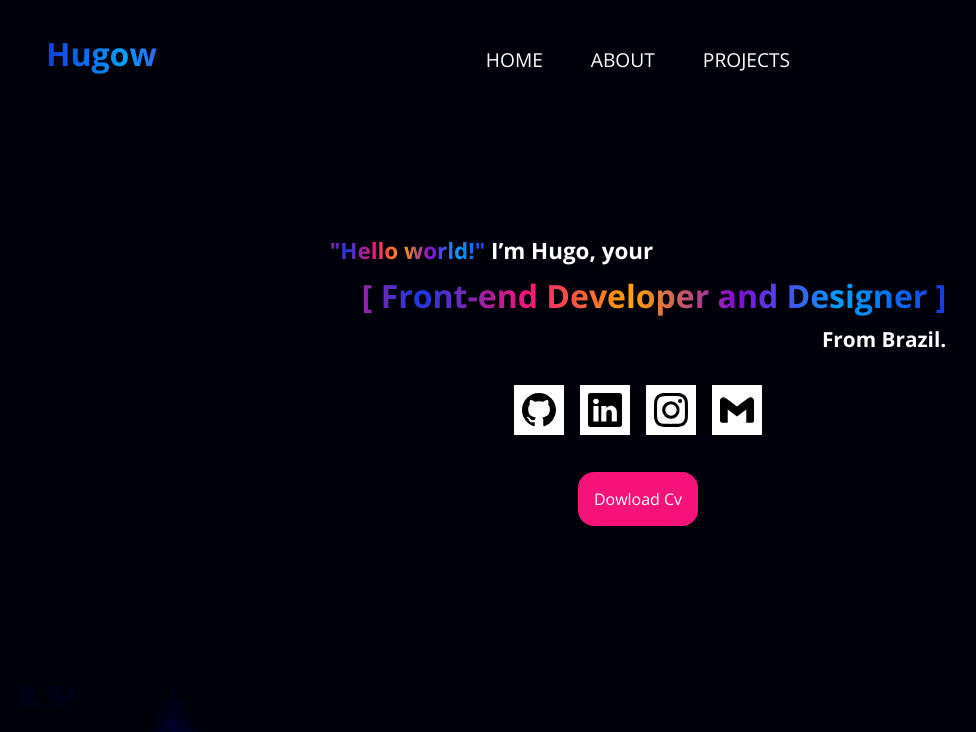
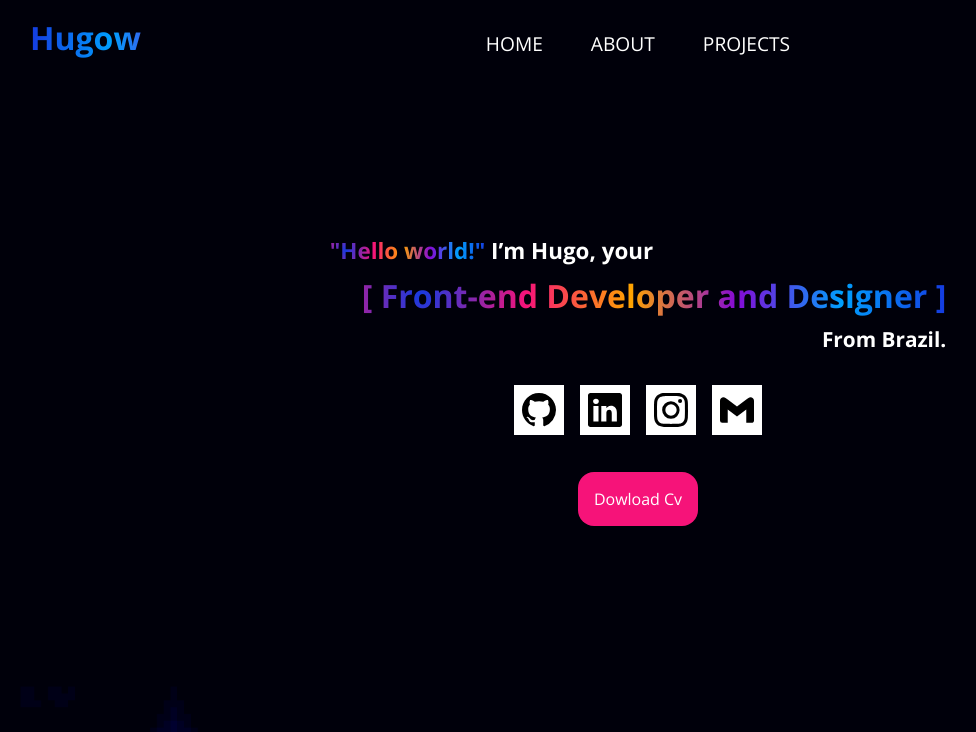
Before and after one commit to Hugodelelis/portfolio, an Angular app: page / in a window 1280 px wide. Shown: the top 732 px of the page, without its empty margins (2-978 px from the left). Built offline with nearby package versions, Linux system fonts and the light colour scheme.

Commit message:
test navigation

```diff
--- a/src/app/modules/components/nav/nav.component.scss
+++ b/src/app/modules/components/nav/nav.component.scss
@@ -5,7 +5,7 @@
 
     #desktop-menu {
         min-width: 100%;
-        padding: 2em 3em;
+        padding: 1em 2em;
         background-color: var(--black-010);
         display: flex;
         align-items: center;
```
